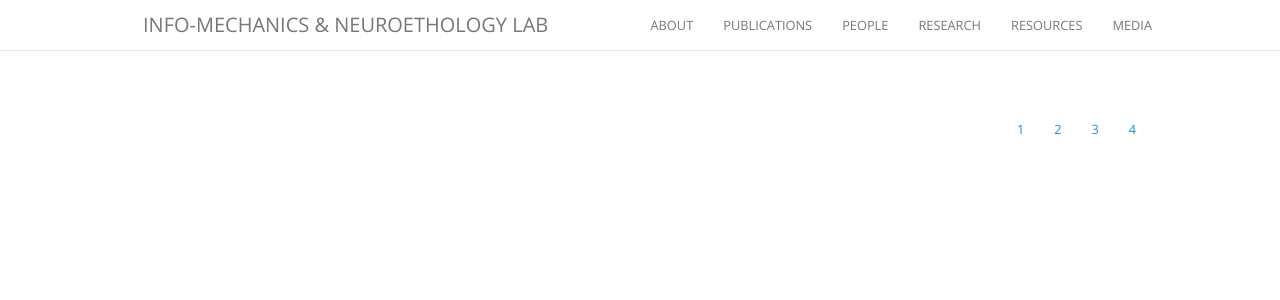
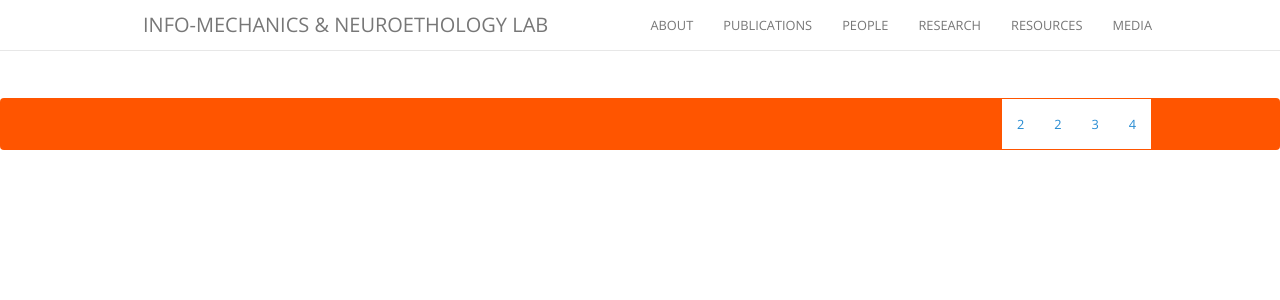
Before and after one commit to maciverlab/maciverlab.github.io, a Jekyll site: the page built from research.html, in a window 1280 px wide. Shown: the top 300 px of the page. Built offline with Jekyll 4.4.1, drawn with Linux system fonts in a browser that asks for light colours; nearby versions of some CDN libraries; comment, search, counter and statistics services are not loaded.

Commit message:
Update research.html

```diff
--- a/research.html
+++ b/research.html
@@ -4,7 +4,7 @@ title: Research
 permalink: /research/
 ---
 
-<nav class="navbar navbar-dark" style="margin-top: 5px;">
+<nav class="navbar navbar-custom" style="margin-top: 0px;">
         <div class="container">
             <!-- Brand and toggle get grouped for better mobile display -->
             <div class="navbar-header page-scroll">
@@ -23,7 +23,7 @@ permalink: /research/
             <div class="collapse navbar-collapse" id="bs-example-navbar-collapse-1">
                 <ul class="nav navbar-nav navbar-right">
                     <ul class="nav navbar-nav navbar-right">
-                     <li><a class='name' href="#">1</a></li>
+                     <li><a class='name' href="#">2</a></li>
                      <li><a class='name' href="#">2</a></li>
                      <li><a class='name' href="#">3</a></li>
                      <li><a class='name' href="#">4</a></li>
```
